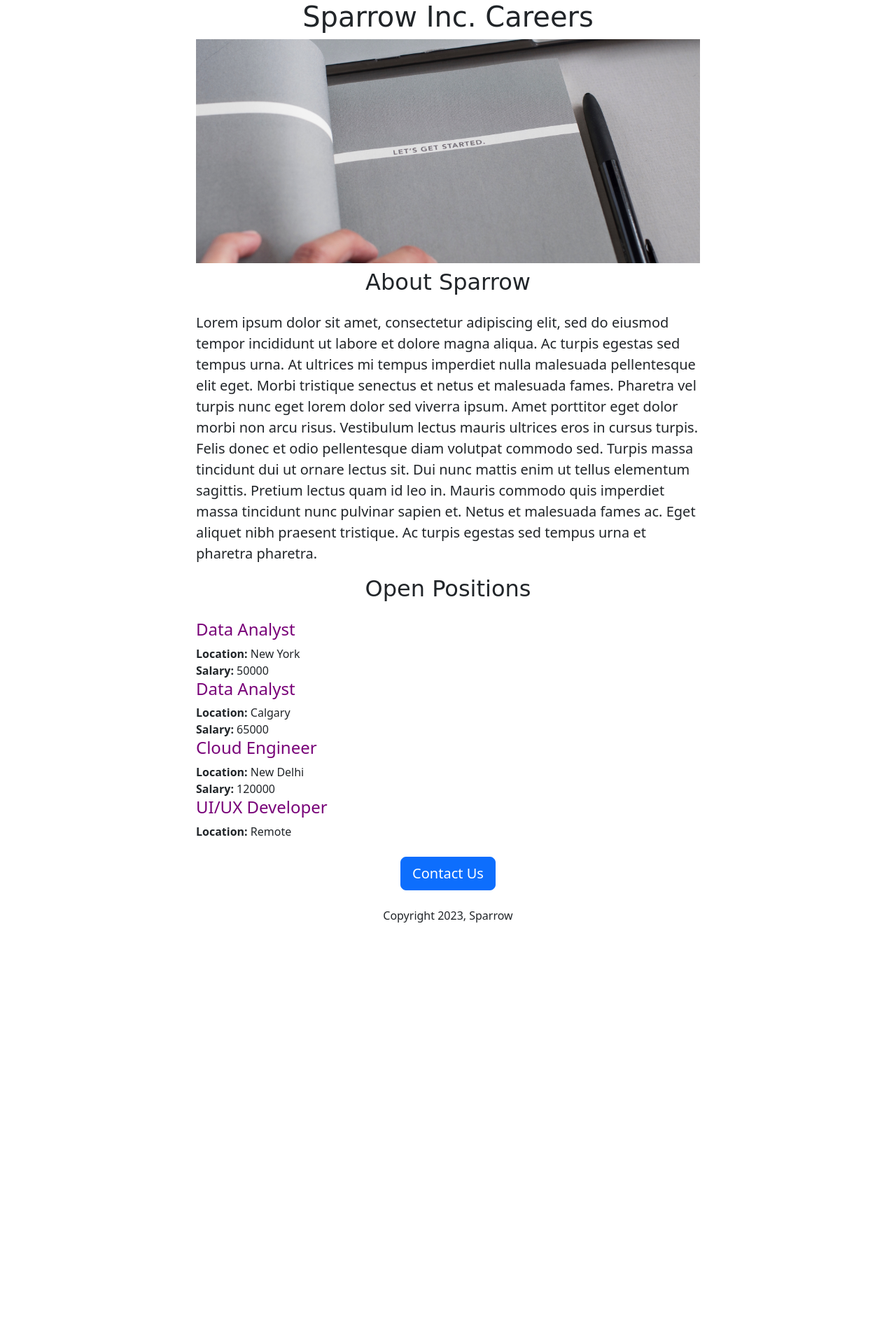
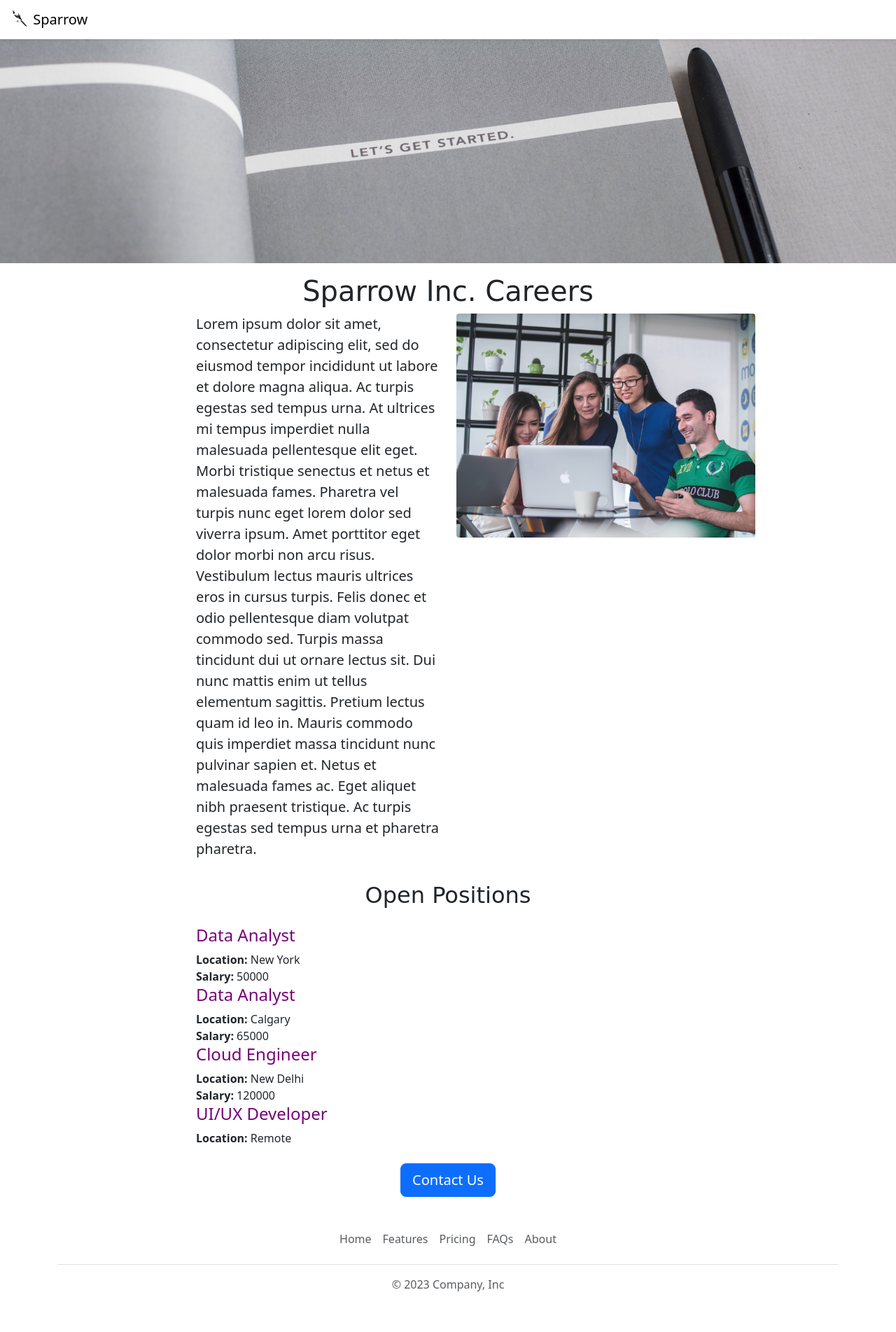
Before and after one commit to juwonlo-tech/sparrow-careers, a Flask app: page / in a window 1280 px wide. Shown: the whole page at 70% size. Before the commit the page ends 1318 px from the top, so only its background shows below. Run offline with Flask 3, Linux system fonts and the light colour scheme.

Commit message:
Impovements

```diff
--- /dev/null
+++ b/templates/footer.html
@@ -0,0 +1,12 @@
+<div class="container">
+  <footer class="py-3 my-4">
+    <ul class="nav justify-content-center border-bottom pb-3 mb-3">
+      <li class="nav-item"><a href="#" class="nav-link px-2 text-body-secondary">Home</a></li>
+      <li class="nav-item"><a href="#" class="nav-link px-2 text-body-secondary">Features</a></li>
+      <li class="nav-item"><a href="#" class="nav-link px-2 text-body-secondary">Pricing</a></li>
+      <li class="nav-item"><a href="#" class="nav-link px-2 text-body-secondary">FAQs</a></li>
+      <li class="nav-item"><a href="#" class="nav-link px-2 text-body-secondary">About</a></li>
+    </ul>
+    <p class="text-center text-body-secondary">&copy; 2023 Company, Inc</p>
+  </footer>
+</div>
--- a/templates/home.html
+++ b/templates/home.html
@@ -10,6 +10,7 @@
         width: 100%;
         height: 320px;
         object-fit: cover;
+        margin-bottom: 16px;
       }
       h1 {
         font-family: cursive;
@@ -25,13 +26,18 @@
     </style>
   </head>
   <body>
+    {% include 'nav.html' %}
+    <img class="img-fluid" id="banner" src="https://careers-website--toluwasejuwonlo.repl.co/static/banner.jpg">
     <div id="container">
       <h1 class="text-center">Sparrow Inc. Careers </h1>
-      <img class="img-fluid" id="banner" src="https://careers-website--toluwasejuwonlo.repl.co/static/banner.jpg" >
-
-      <h2 class="text-center mt-2 mb-4">About Sparrow</h2>
-      <p class="lead">Lorem ipsum dolor sit amet, consectetur adipiscing elit, sed do eiusmod tempor incididunt ut labore et dolore magna aliqua. Ac turpis egestas sed tempus urna. At ultrices mi tempus imperdiet nulla malesuada pellentesque elit eget. Morbi tristique senectus et netus et malesuada fames. Pharetra vel turpis nunc eget lorem dolor sed viverra ipsum. Amet porttitor eget dolor morbi non arcu risus. Vestibulum lectus mauris ultrices eros in cursus turpis. Felis donec et odio pellentesque diam volutpat commodo sed. Turpis massa tincidunt dui ut ornare lectus sit. Dui nunc mattis enim ut tellus elementum sagittis. Pretium lectus quam id leo in. Mauris commodo quis imperdiet massa tincidunt nunc pulvinar sapien et. Netus et malesuada fames ac. Eget aliquet nibh praesent tristique. Ac turpis egestas sed tempus urna et pharetra pharetra.
-    </p>
+      <div class="row" style="margin-bottom: 16px;">
+        <div class="col-md-6">
+          <p class="lead">Lorem ipsum dolor sit amet, consectetur adipiscing elit, sed do eiusmod tempor incididunt ut labore et dolore magna aliqua. Ac turpis egestas sed tempus urna. At ultrices mi tempus imperdiet nulla malesuada pellentesque elit eget. Morbi tristique senectus et netus et malesuada fames. Pharetra vel turpis nunc eget lorem dolor sed viverra ipsum. Amet porttitor eget dolor morbi non arcu risus. Vestibulum lectus mauris ultrices eros in cursus turpis. Felis donec et odio pellentesque diam volutpat commodo sed. Turpis massa tincidunt dui ut ornare lectus sit. Dui nunc mattis enim ut tellus elementum sagittis. Pretium lectus quam id leo in. Mauris commodo quis imperdiet massa tincidunt nunc pulvinar sapien et. Netus et malesuada fames ac. Eget aliquet nibh praesent tristique. Ac turpis egestas sed tempus urna et pharetra pharetra.</p>
+        </div>
+      <div class="d-none d-md-block col-6">
+        <img src="/static/people.jpg" style="height:320px; border-radius: 4px;">
+      </div>
+    </div>
       <h2 class="text-center mt-2 mb-4">Open Positions</h2>
       <div>
         {% for job in jobs %}
@@ -40,9 +46,10 @@
         </div>
           <div class="text-center mt-4">
             <button class="btn btn-primary btn-lg">Contact Us</button>
-            <p class="mt-4"> Copyright 2023, Sparrow </p>
+
           </div>
       </div>
     </div>
+    {% include 'footer.html' %}
   </body>
 </html>
--- /dev/null
+++ b/templates/nav.html
@@ -0,0 +1,9 @@
+<nav class="navbar shadow-sm bg-white fixed-top">
+  <div class="container-fluid">
+    <a class="navbar-brand" href="#">
+      <img src="/static/sparrow.svg" alt="Logo" width="30" height="24" class="d-inline-block align-text-top">
+      Sparrow
+    </a>
+  </div>
+</nav>
+<div style="height:56px"> </div>
```
Also changed, not shown: static/people.jpg (added), static/sparrow.svg (added).
